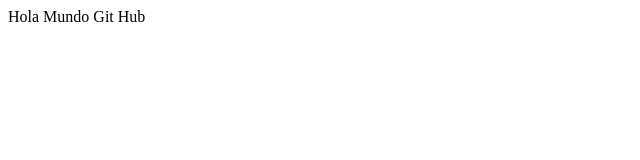
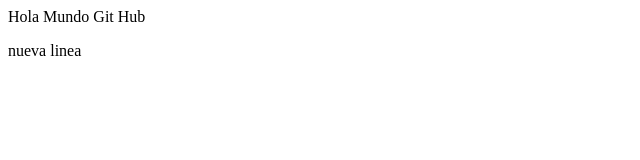
Before and after one commit to luisgelvis3/taller-git, a plain HTML site: page index.html in a window 1280 px wide. Shown: the full height of the page, 0-640 px from the left. Drawn offline with Linux system fonts and the light colour scheme.

Commit message:
cambios en pruebas

```diff
--- a/index.html
+++ b/index.html
@@ -4,5 +4,6 @@
  </head>
  <body>
 <p>Hola Mundo Git Hub</p>
+<p>nueva linea</p>
  </body>
 </html>
```
